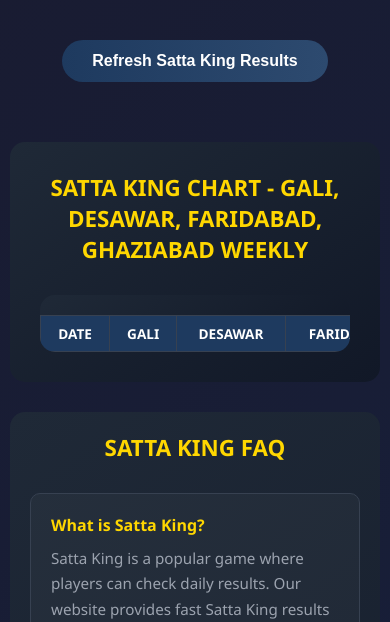
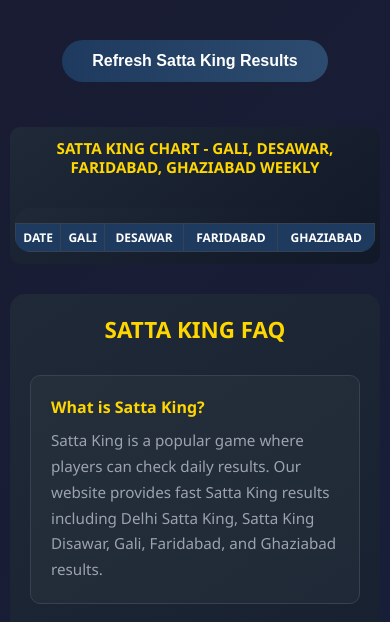
Before and after one commit to codinghunt24/Satta-King-Porta, a Flask app: page / in a window 390 px wide. Shown: the part 769-1391 px from the top of the page. Run offline with Flask 3, Linux system fonts and the light colour scheme; data that the repository does not hold is empty; some libraries are stand-ins or nearby versions.

Commit message:
Improve chart section appearance and responsiveness on smaller screens
Adjusted CSS for `.chart-section` and `.chart-table` to enhance mobile responsiveness, reducing padding and font sizes for optimal viewing on various devices.

Replit-Commit-Author: Agent
Replit-Commit-Session-Id: ff314d88-dc4f-49c2-ae4a-cff608833ec6
Replit-Commit-Checkpoint-Type: full_checkpoint
Replit-Commit-Event-Id: 69f205cf-2e05-4f2a-8bc9-1d3b5e47fdd0
Replit-Commit-Screenshot-Url: https://storage.googleapis.com/screenshot-production-us-central1/f067dc95-6af3-4e05-b36f-0faef8eab9b4/ff314d88-dc4f-49c2-ae4a-cff608833ec6/SoJK5dK
Replit-Helium-Checkpoint-Created: true

```diff
--- a/static/css/style.css
+++ b/static/css/style.css
@@ -166,9 +166,15 @@ nav a:hover {
 .chart-section {
     background: linear-gradient(145deg, #1f2937 0%, #111827 100%);
     border-radius: 15px;
-    padding: 30px;
+    padding: 20px 10px;
     margin: 30px 0;
     text-align: center;
+}
+
+.chart-section .section-title {
+    font-size: 1.3rem;
+    padding: 0 5px;
+    line-height: 1.4;
 }
 
 .chart-section .results-table-container {
@@ -195,16 +201,17 @@ nav a:hover {
 
 .chart-table {
     width: 100%;
-    min-width: 500px;
+    min-width: 320px;
     border-collapse: collapse;
-    margin-top: 20px;
+    margin-top: 15px;
 }
 
 .chart-table th,
 .chart-table td {
-    padding: 12px 15px;
+    padding: 8px 5px;
     text-align: center;
     border: 1px solid #374151;
+    font-size: 0.9rem;
 }
 
 .chart-table th {
@@ -352,8 +359,18 @@ footer p {
 
     .chart-table th,
     .chart-table td {
-        padding: 8px 10px;
-        font-size: 0.85rem;
+        padding: 6px 4px;
+        font-size: 0.8rem;
+    }
+
+    .chart-section {
+        padding: 15px 8px;
+        margin: 20px 0;
+    }
+
+    .chart-section .section-title {
+        font-size: 1.1rem;
+        line-height: 1.3;
     }
 }
 
@@ -384,6 +401,27 @@ footer p {
 
     .container {
         padding: 0 10px;
+    }
+
+    .chart-section {
+        padding: 12px 5px;
+        margin: 15px 0;
+        border-radius: 10px;
+    }
+
+    .chart-section .section-title {
+        font-size: 0.95rem;
+        line-height: 1.3;
+    }
+
+    .chart-table th,
+    .chart-table td {
+        padding: 5px 3px;
+        font-size: 0.75rem;
+    }
+
+    .chart-table {
+        min-width: 280px;
     }
 }
 
```
